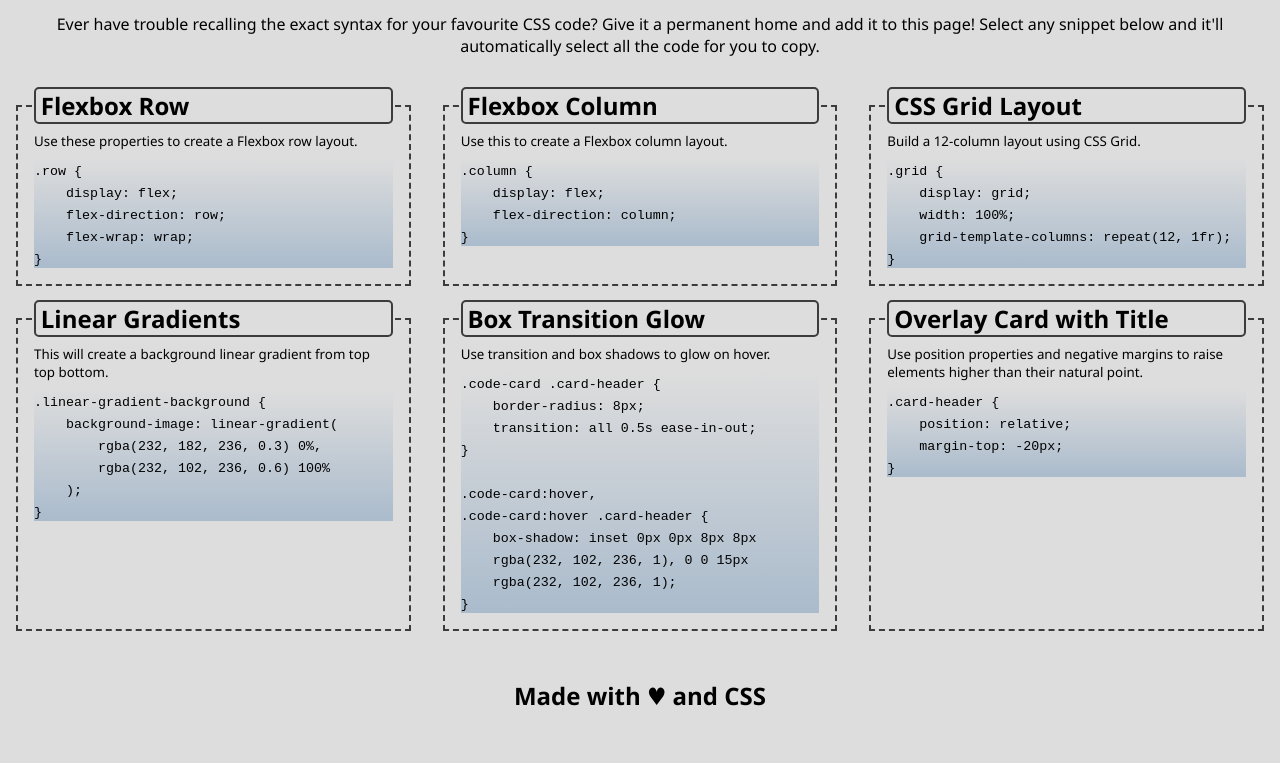
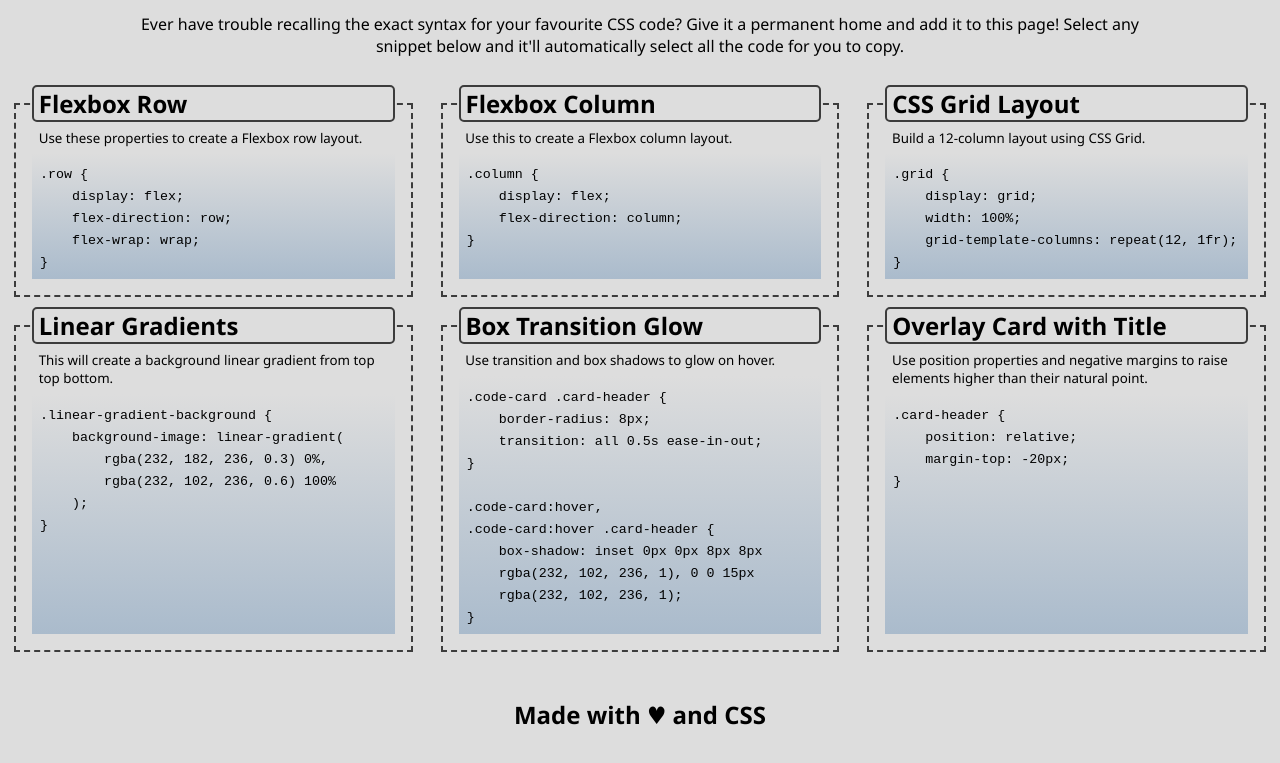
Before and after one commit to natpoulson/project-02-css-cheatsheet, a plain HTML site: page index.html in a window 1280 px wide. Shown: the part 78-841 px from the top of the page. Drawn offline with Linux system fonts and the light colour scheme.

Commit message:
Tweaks to project to try and fix flex layout issues, and apply effects

```diff
--- a/assets/css/style.css
+++ b/assets/css/style.css
@@ -1,13 +1,20 @@
 :root {
     --background-primary: #DDD;
     --background-secondary: #ABC;
+    --background-highlight: #5b179b;
     --foreground-primary: #3C3C3C;
+    --foreground-highlight: #FFF;
 }
 
 /* Centre text in the header and footer regions as opposed to centring with flex */
 header, footer {
     text-align: center;
     margin: 2rem;
+}
+
+header p {
+    width: 80vw;
+    justify-self: center;
 }
 
 header h1 {
@@ -29,16 +36,25 @@ body {
 main {
     flex-wrap: wrap;
     justify-content: center;
+    /* gap: 2em 1em;
+    margin-left: 1em;
+    margin-right: 1em; */
+}
+
+div {
+    box-sizing: border-box;
+    padding: 0 1rem 1rem 1rem;
+    flex: 1 0 30vw;
+    position: relative;
+    outline: dashed 2px var(--foreground-primary);
+    margin: 1em;
 }
 
 /* Set snippet blocks to not shrink, grow, base width 1/3rd of page. Prime for absolutely-positioned items */
 article {
-    box-sizing: border-box;
-    padding: 0 1rem 1rem 1rem;
-    flex: 1 1 30%;
-    position: relative;
-    border: dashed 2px var(--foreground-primary);
-    margin: 1rem;
+    display: flex;
+    flex-direction: column;
+    height: 100%;
 }
 
 /* Create a floating header over the info cards */
@@ -49,14 +65,26 @@ article h2 {
     padding: 0 0.3rem;
     border: solid 2px var(--foreground-primary);
     border-radius: 5px;
+    z-index: 2;
+}
+
+div, article > h2 {
+    transition-property: box-shadow;
+    transition-duration: 0.3s;
+    box-shadow: 0 0 0 0 #5b179b00;
+}
+
+div :hover, article > h2 :hover {
+    box-shadow: 0 0 5px 1px var(--background-highlight);
 }
 
 article p, article code {
     font-size: 10pt;
+    box-shadow: none !important;
 }
 
-article p {
-    padding: 0.5rem 0;
+article p, article pre {
+    padding: 0.5em;
 }
 
 article code {
@@ -65,6 +93,13 @@ article code {
 
 pre {
     background-image: linear-gradient(#DDD, #ABC);
+    flex-grow: 1;
+    user-select: all;
+}
+
+pre ::selection {
+    background-color: var(--background-highlight);
+    color: var(--foreground-highlight);
 }
 
 @media screen and (max-width: 768px) {
--- a/index.html
+++ b/index.html
@@ -2,7 +2,7 @@
 <html lang="en">
 <head>
     <meta charset="UTF-8">
-    <meta name="viewport" content="width=device-width, initial-scale=1.0">
+    <meta name="viewport" content="width=device-width, initial-scale=1.0" />
     <title>CSS Snippet Cheatsheet</title>
     <link rel="stylesheet" href="./assets/css/reset.css" />
     <link rel="stylesheet" href="./assets/css/style.css" />
@@ -13,6 +13,7 @@
         <p>Ever have trouble recalling the exact syntax for your favourite CSS code? Give it a permanent home and add it to this page! Select any snippet below and it'll automatically select all the code for you to copy.</p>
     </header>
     <main>
+        <div>
             <article>
                 <h2>Flexbox Row</h2>
                 <p>Use these properties to create a Flexbox row layout.</p>
@@ -22,6 +23,8 @@
     flex-wrap: wrap;
 }</code></pre>
             </article>
+        </div>
+        <div>
             <article>
                 <h2>Flexbox Column</h2>
                 <p>Use this to create a Flexbox column layout.</p>
@@ -30,6 +33,8 @@
     flex-direction: column;
 }</code></pre>
             </article>
+        </div>
+        <div>
             <article>
                 <h2>CSS Grid Layout</h2>
                 <p>Build a 12-column layout using CSS Grid.</p>
@@ -39,6 +44,8 @@
     grid-template-columns: repeat(12, 1fr);
 }</code></pre>
             </article>
+        </div>
+        <div>
             <article>
                 <h2>Linear Gradients</h2>
                 <p>This will create a background linear gradient from top top bottom.</p>
@@ -49,6 +56,8 @@
     );
 }</code></pre>
             </article>
+        </div>
+        <div>
             <article>
                 <h2>Box Transition Glow</h2>
                 <p>Use transition and box shadows to glow on hover.</p>
@@ -64,6 +73,8 @@
     rgba(232, 102, 236, 1);
 }</code></pre>
             </article>
+        </div>
+        <div>
             <article>
                 <h2>Overlay Card with Title</h2>
                 <p>Use position properties and negative margins to raise elements higher than their natural point.</p>
@@ -72,6 +83,7 @@
     margin-top: -20px;
 }</code></pre>
             </article>
+        </div>
     </main>
     <footer>
         <h2>Made with ♥ and CSS</h2>
```
Lines whose indentation alone changed are shown as unchanged.
